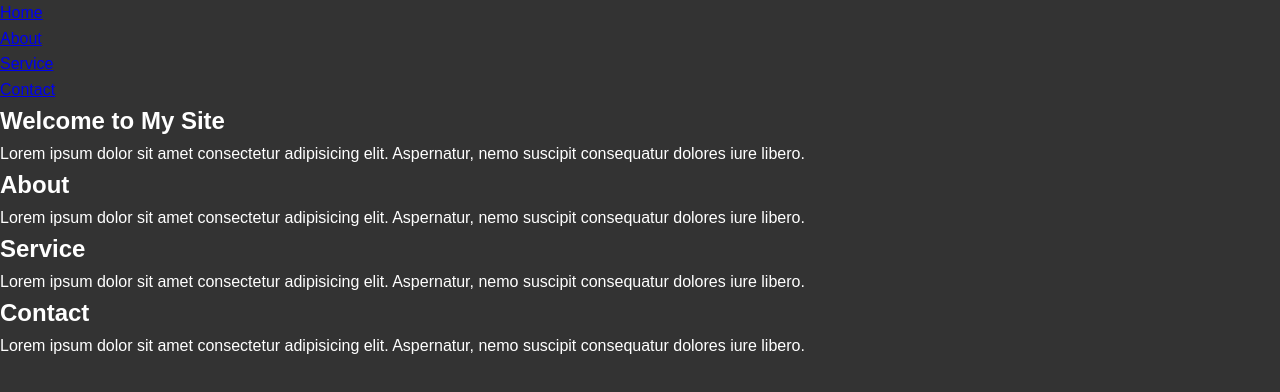
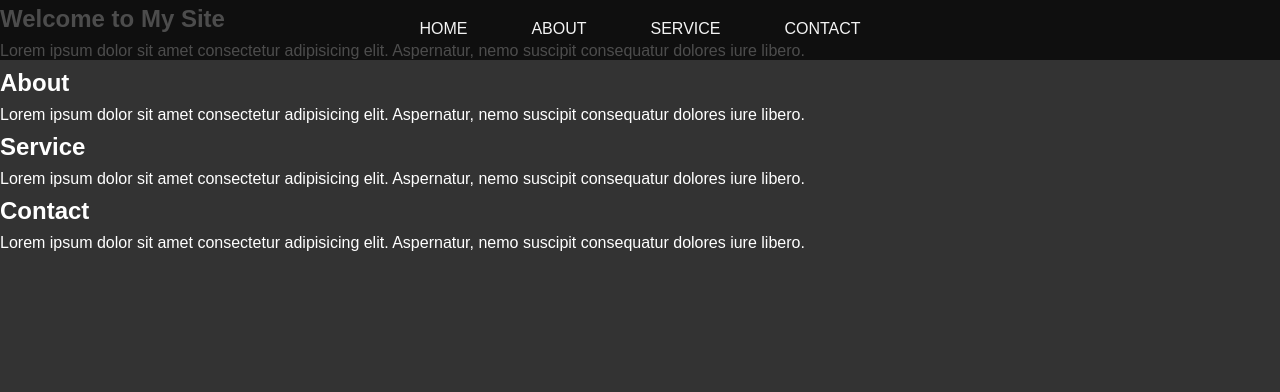
Before and after one commit to infiniteoo/HTMLCSS-landing_page_smooth_scroll, a plain HTML site: page index.html in a window 1280 px wide. Drawn offline with Linux system fonts and the light colour scheme.

Commit message:
styled our container and the navbar

```diff
--- a/css/style.css
+++ b/css/style.css
@@ -10,3 +10,40 @@ body {
   line-height: 1.6;
   height: 100vh;
 }
+
+.container {
+  width: 100%;
+  height: 100%;
+}
+
+.navbar {
+  position: fixed;
+  top: 0;
+  z-index: 1;
+  display: flex;
+  width: 100%;
+  height: 60px;
+  background: rgba(0, 0, 0, 0.7);
+}
+
+.navbar ul {
+  display: flex;
+  list-style: none;
+  width: 100%;
+  justify-content: center;
+}
+
+.navbar ul li {
+  margin: 0 1rem;
+  padding: 1rem;
+}
+
+.navbar ul li a {
+  text-decoration: none;
+  text-transform: uppercase;
+  color: #f4f4f4;
+}
+
+.navbar ul li a:hover {
+  color: skyblue;
+}
```
